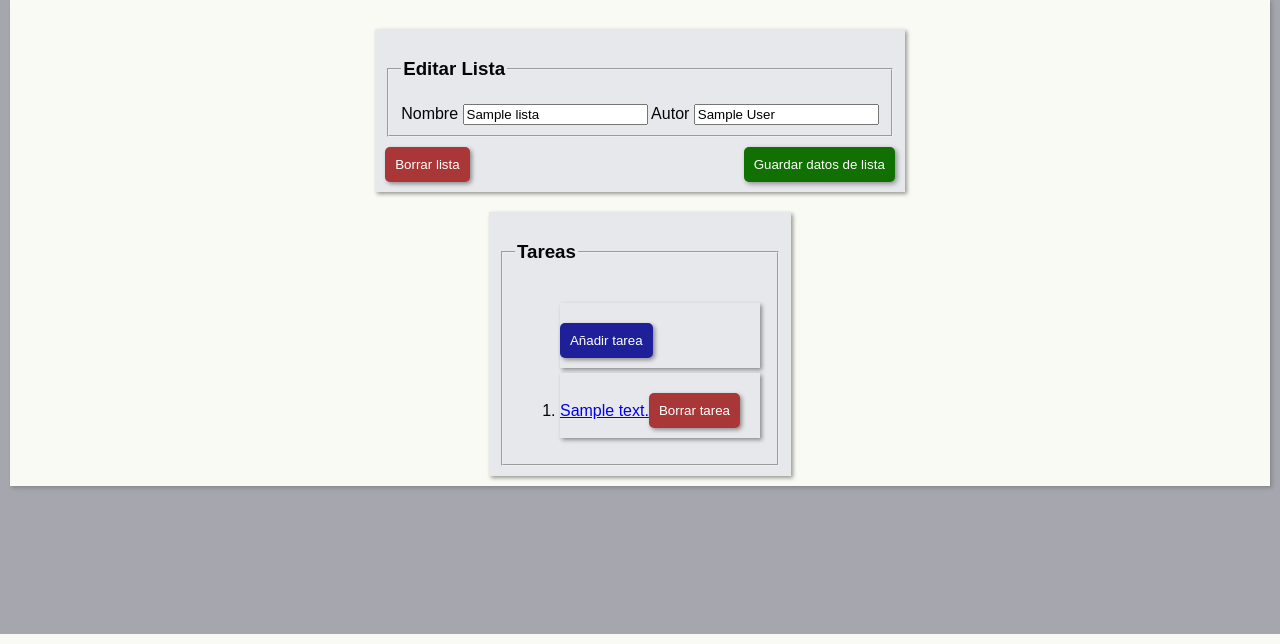
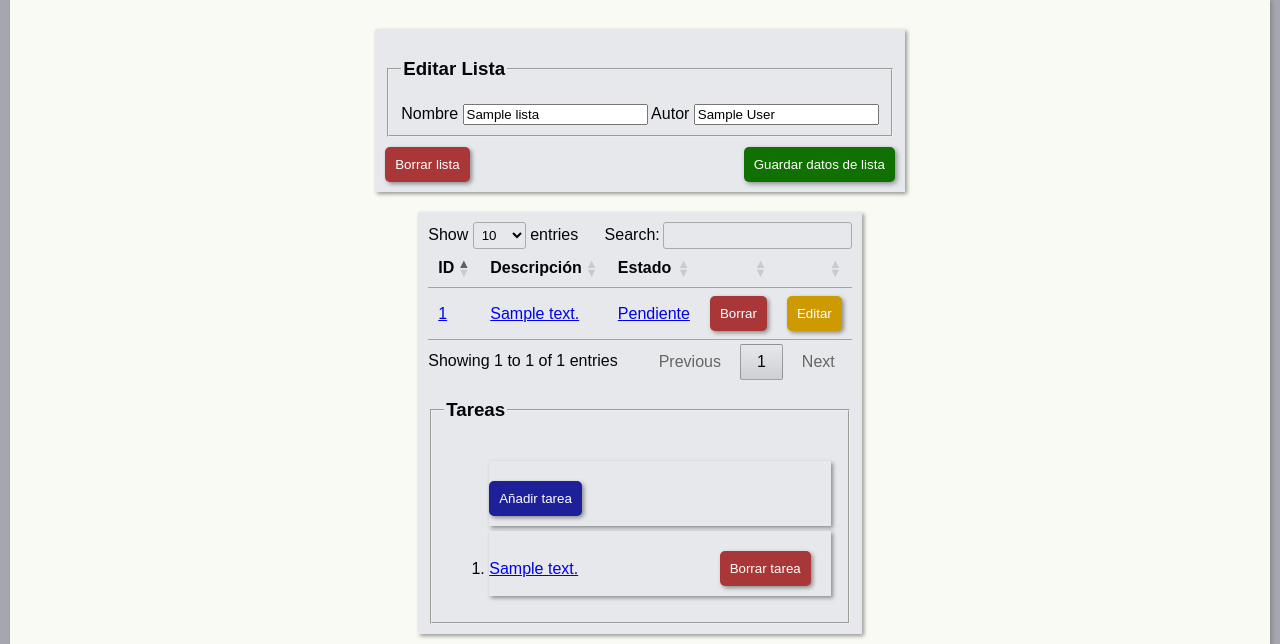
Before and after one commit to saulrodtorres/listas.srttorres.es, a Django app: page /lista-tareas/1 in a window 1280 px wide. Shown: the part 166-810 px from the top of the page. Run offline with Django 5.2, Linux system fonts and the light colour scheme; tables that the repository leaves empty hold one stand-in row (values such as "Sample post"); some libraries are stand-ins or nearby versions.

Commit message:
boton de editar tarea en index funcionando

```diff
--- a/web/listas/models.py
+++ b/web/listas/models.py
@@ -23,10 +23,10 @@ class Tarea(models.Model):
     slug_author_id = models.SlugField(max_length=50,blank=True)
     slug_lista_id = models.SlugField(max_length=50, blank=True)
     class estado_tarea(models.TextChoices):
-        PENDIENTE = 'TODO', 'Pendiente'
-        COMPLETADA = 'DONE', 'Completada'
-        INICIADA = 'INIT', 'Iniciada'
-    estado = models.CharField(max_length=4, choices=estado_tarea.choices, default=estado_tarea.PENDIENTE)
+        PENDIENTE = 'Pendiente'
+        COMPLETADA = 'Completada'
+        INICIADA = 'Iniciada'
+    estado = models.CharField(max_length=10, choices=estado_tarea.choices, default=estado_tarea.PENDIENTE)
     @classmethod
     def crear_tarea(cls,descripcion, author_id, lista_id):#probar
         tarea = cls(descripcion=descripcion, author_id=author_id, lista_id = lista_id, slug_descripcion=slugify(descripcion), slug_author_id=slugify(author_id), slug_lista_id=slugify(lista_id))
@@ -36,9 +36,15 @@ class Tarea(models.Model):
     def get_tarea_por_pk(cls, pk):
         tarea = Tarea.objects.get(pk=pk)
         return tarea
+    @classmethod
+    def print_estado(cls):
+        name_estado = cls.estado.name
+        return name_estado
 #    fase 2
 #    fecha_creacion = models.DateTimeField(auto_now_add=True)
 #    fecha_limite = models.DateTimeField(null=True, blank=True)
+#    fecha_completada = models.DateTimeField(null=True, blank=True)
+#    usuario_asignado = models.CharField(max_length=50, blank=True) #esto a lo mejor es un foreign key
 
     def __str__(self):
         tostring = self.descripcion + ' (' + self.estado + ')'
--- a/web/listas/templates/listas/lista.html
+++ b/web/listas/templates/listas/lista.html
@@ -9,7 +9,7 @@
     <script type="text/javascript" charset="utf8" src="https://cdn.datatables.net/1.10.25/js/jquery.dataTables.js"></script>
     <script>
         $(document).ready( function () {
-            $('#listas_de_tareas').DataTable();
+            $('#lista_de_tareas').DataTable();
         } );
     </script>
     <script>
@@ -73,6 +73,33 @@
             </form>
         </div>
         <div class="clase_cajita_sombreada_interna" id="coleccion_tareas">
+            {%  if coleccion_tareas %}
+            <table id="lista_de_tareas">
+                <thead>
+                    <tr>
+                        <th>ID</th>
+                        <th>Descripción</th>
+                        <th>Estado</th>
+                        <th></th><!--editar-->
+                        <th></th><!--borrar-->
+                    </tr>
+                </thead>
+                <tbody>
+                    {% for t in coleccion_tareas %}
+                    <tr>
+                        <td><a href="{% url 'listas:tarea' t.id %}">{{t.id}}</a></td>
+                        <td><a href="{% url 'listas:tarea' t.id %}">{{t.descripcion}}</a></td>
+                        <td><a href="{% url 'listas:tarea' t.id %}">{{t.estado}}</a></td>
+                        <td><button type="button" onclick="borrar_tarea('')" class="clase_boton_rojo_borrar">Borrar</button></td>
+                        <td><button type="button" onclick="editar_tarea()" class="clase_boton_amarillo_editar">Editar</button></td>
+                    </tr>
+                    {% endfor %}
+                </tbody>
+            </table>
+            {% else %}
+                <p>No hay Tareas en esta Lista con ID: {{lista.id}}</p>
+            {% endif %}
+
             <fieldset>
             <legend><h3>Tareas</h3></legend>
             {% if coleccion_tareas %}
--- a/web/listas/urls.py
+++ b/web/listas/urls.py
@@ -7,10 +7,12 @@ urlpatterns = [
     path("lista-tareas/", views.nueva_lista, name="nueva_lista"),                    # http://127.0.0.1:8000/lista-tareas aquí se crea una lista de tareas
     path("lista-tareas/<int:lista_pk>", views.vista_lista, name="lista"),            # http://127.0.0.1:8000/lista-tareas/70 mostrar la lista de tareas con ID = 70
     path("lista-tareas/<int:lista_pk>/borrar", views.borrar_lista, name="borrar_lista"),            # http://127.0.0.1:8000/lista-tareas/70 mostrar la lista de tareas con ID = 70
-    path("lista-tareas/<int:lista_pk>/tarea/<int:tarea_pk>/", vista_tarea, name="tarea"),
+    path("tarea/<int:tarea_pk>/", vista_tarea, name="tarea"),
                                                                                                         # habría que hacerla modificable. creo que debería agruparse por autor
     #path('', include(('listas.urls', 'listas'), namespace='listas')), fixed by app_name
 
     # borrar posicion = borrar tarea con ID = PK
     # Completar tarea por posicion = Completar tarea con ID = PK
+
+    #obviamente habría que pedir permisos para modificar una tarea
 ]
```
Also changed, not shown: web/listas/templates/listas/index.html (+13 -6 lines), web/listas/migrations/0001_initial.py.
